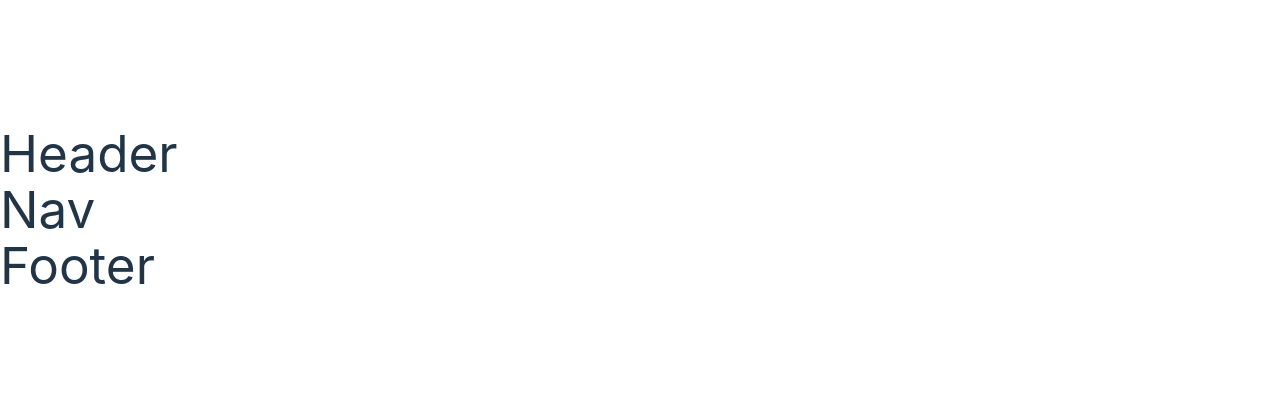
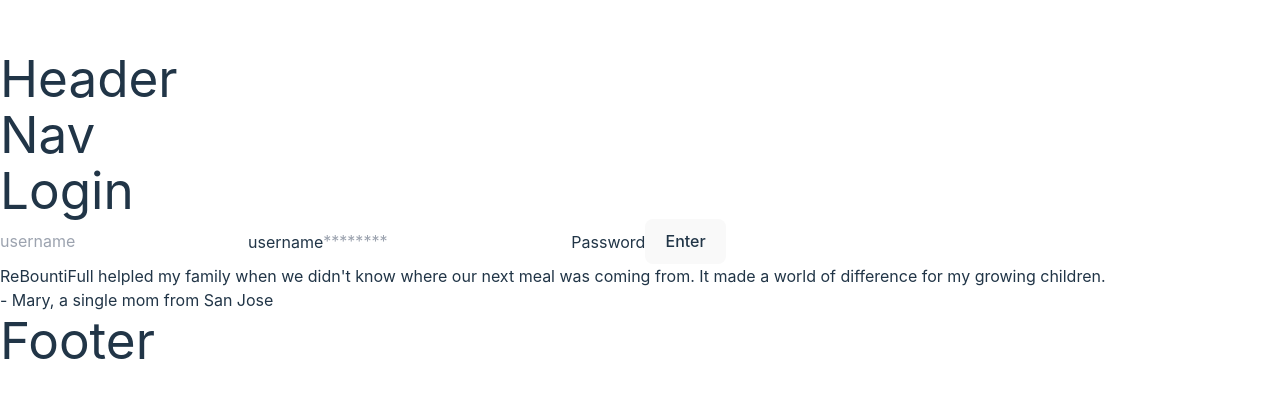
Before and after one commit to sareacct91/ReBountiFull, a React (Vite) app in the folder client/: page /login in a window 1280 px wide. Shown: the part 191-588 px from the top of the page. Built offline with nearby package versions, Linux system fonts and the light colour scheme.

Commit message:
Add: Login page add: jsconfig.json to gitignore fix: bad import in main.jsx

```diff
--- /dev/null
+++ b/client/src/components/Login/login.jsx
@@ -0,0 +1,54 @@
+import { useMutation } from "@apollo/client";
+import { useState } from "react";
+
+export default function Login() {
+  const [user, setUser] = useState({
+    username: '',
+    password: '',
+  });
+  // todo: const [createUser, { error }] = useMutation();
+
+  function inputChange(e) {
+    const target = e.target;
+    setUser({ ...user, [target.name]: target.value });
+  }
+
+  function handleFormSubmit(e) {
+    e.preventDefault();
+
+    // todo: useMutation here to create user
+  }
+
+  return (
+    <div className="flex flex-col justify-center items-center w-full">
+      <h1>Login</h1>
+      <form className="flex flex-col" onSubmit={handleFormSubmit}>
+        <input
+          value={user.username}
+          name="username"
+          onChange={inputChange}
+          type="text"
+          placeholder="username"
+        />
+        <label htmlFor="username">username</label>
+        <input
+          value={user.password}
+          name="password"
+          onChange={inputChange}
+          type="password"
+          placeholder="********"
+        />
+        <label htmlFor="password">Password</label>
+        {/* todo: Link to reset password? */}
+        <button type="submit">Enter</button>
+      </form>
+
+      <h2>
+        ReBountiFull helpled my family when we didn't know where our next meal was coming from.
+        It made a world of difference for my growing children.
+        <br />
+        - Mary, a single mom from San Jose
+      </h2>
+    </div>
+  );
+}
--- a/client/src/main.jsx
+++ b/client/src/main.jsx
@@ -1,10 +1,11 @@
 import React from 'react'
-import ReactDOM from 'react-dom'
+import ReactDOM from 'react-dom/client'
 import App from './App.jsx'
 import './index.css'
 import { createBrowserRouter, RouterProvider } from 'react-router-dom'
 
 import Signup from './components/Singup/signup.jsx';
+import Login from './components/Login/login.jsx'
 
 
 const router = createBrowserRouter([
@@ -21,7 +22,7 @@ const router = createBrowserRouter([
         element:<></>
       }, {
         path: 'login',
-        element:<></>
+        element:<Login/>
       }, {
         path: 'signup',
         element: <Signup/>
```
Also changed, not shown: 1 other file (tests, documents, lock files or other folders).
